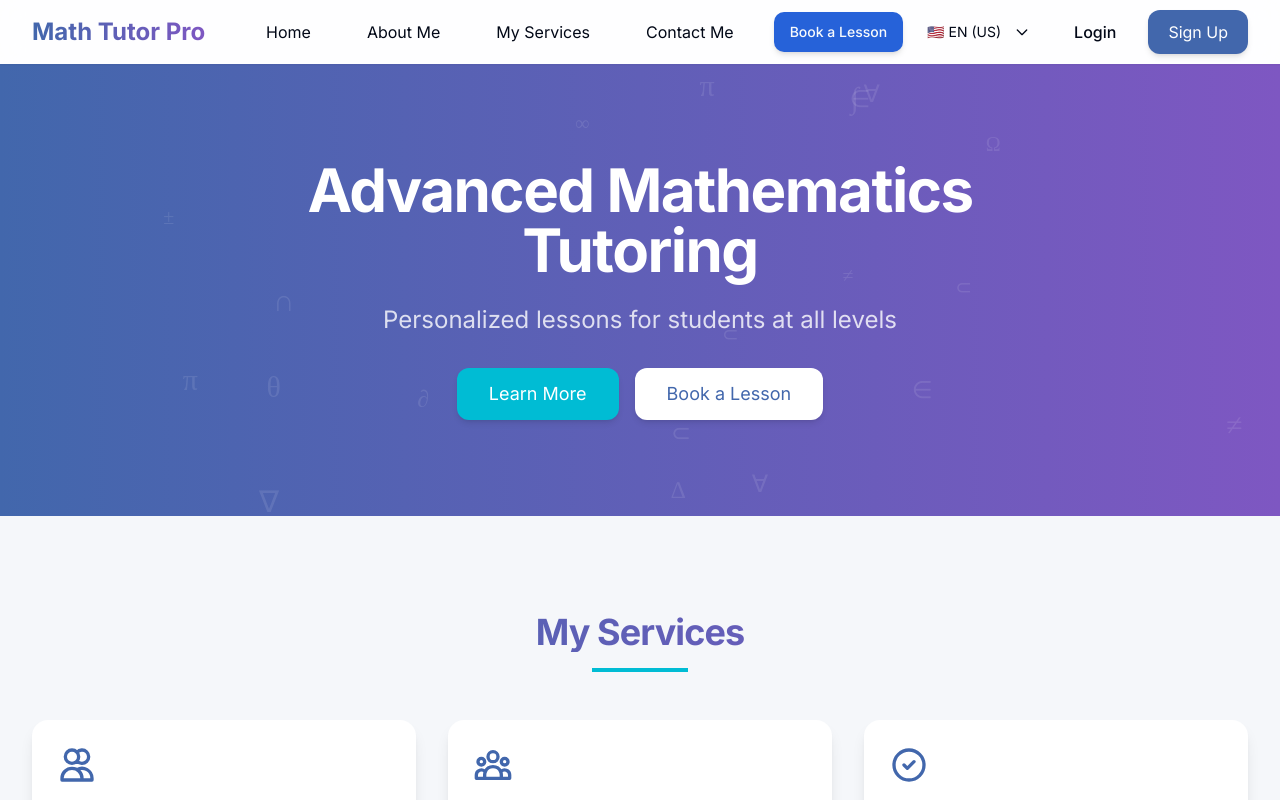
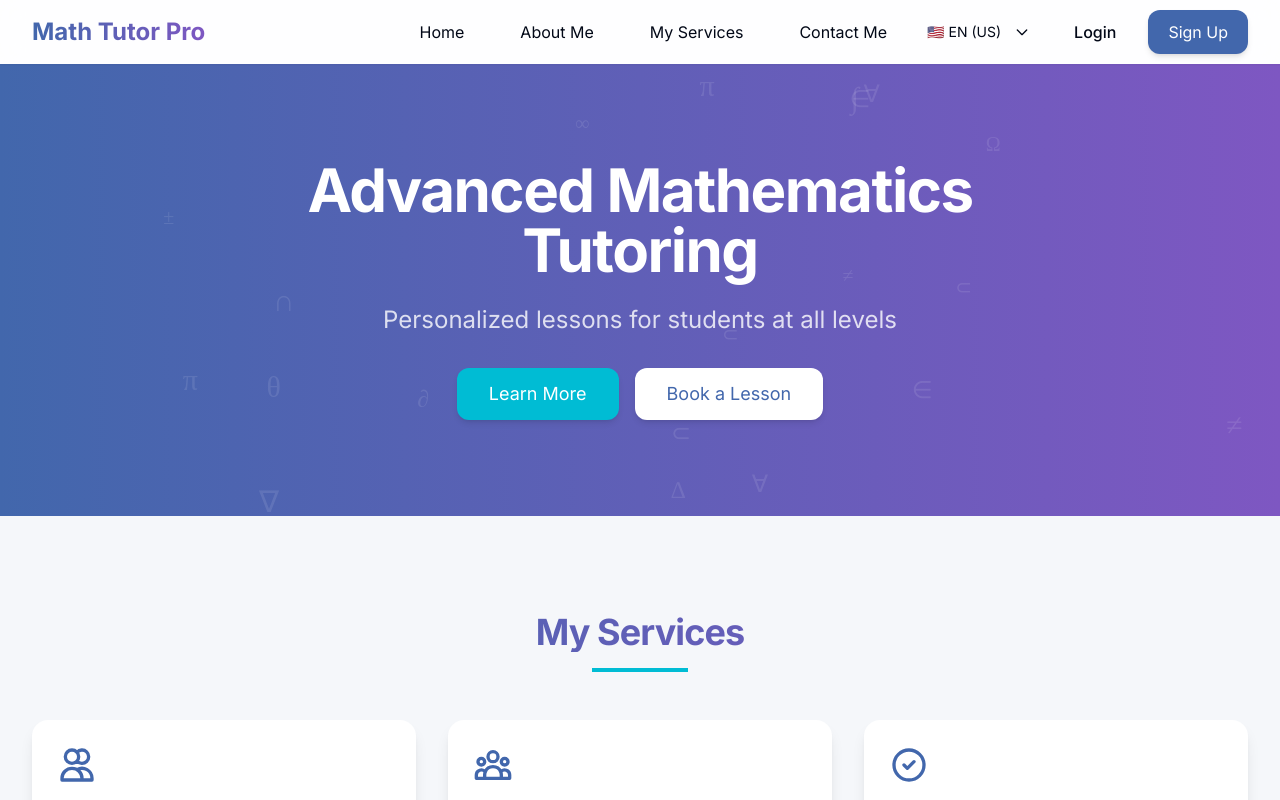
Before and after one commit to Adriana-Camarotto/algebra-academy-online, a React (Vite) app: page / in a window 1280 px wide. Shown: the top 800 px of the page. Built offline with nearby package versions, Linux system fonts and the light colour scheme.

Commit message:
Remove "Book a Lesson" button from header
Removes the "Book a Lesson" button from the header while preserving all other buttons on the website and in the header.

```diff
--- a/src/components/Header.tsx
+++ b/src/components/Header.tsx
@@ -11,15 +11,6 @@ const Header: React.FC = () => {
   const { user, isAuthenticated, logout, language } = useAuthStore();
   const [mobileMenuOpen, setMobileMenuOpen] = useState(false);
   const navigate = useNavigate();
-
-  const handleBookLessonClick = () => {
-    if (!isAuthenticated) {
-      // Store the intended destination before redirecting to login
-      navigate('/login', { state: { from: { pathname: '/booking' } } });
-    } else {
-      navigate('/booking');
-    }
-  };
 
   return (
     <header className="sticky top-0 z-40 w-full bg-white/80 backdrop-blur-md shadow-sm">
@@ -37,9 +28,6 @@ const Header: React.FC = () => {
             <Link to="/about" className="nav-link">{t('aboutTitle', language)}</Link>
             <Link to="/services" className="nav-link">{t('servicesTitle', language)}</Link>
             <Link to="/contact" className="nav-link">{t('contact', language)}</Link>
-            <Button onClick={handleBookLessonClick} className="btn-primary">
-              {language === 'en' ? 'Book a Lesson' : 'Agendar Aula'}
-            </Button>
             <LanguageSelector />
 
             {isAuthenticated ? (
@@ -117,16 +105,6 @@ const Header: React.FC = () => {
               {t('contact', language)}
             </Link>
 
-            <Button
-              onClick={() => {
-                handleBookLessonClick();
-                setMobileMenuOpen(false);
-              }}
-              className="w-full mb-2 bg-primary text-white"
-            >
-              {language === 'en' ? 'Book a Lesson' : 'Agendar Aula'}
-            </Button>
-
             {isAuthenticated ? (
               <>
                 <Link
```
